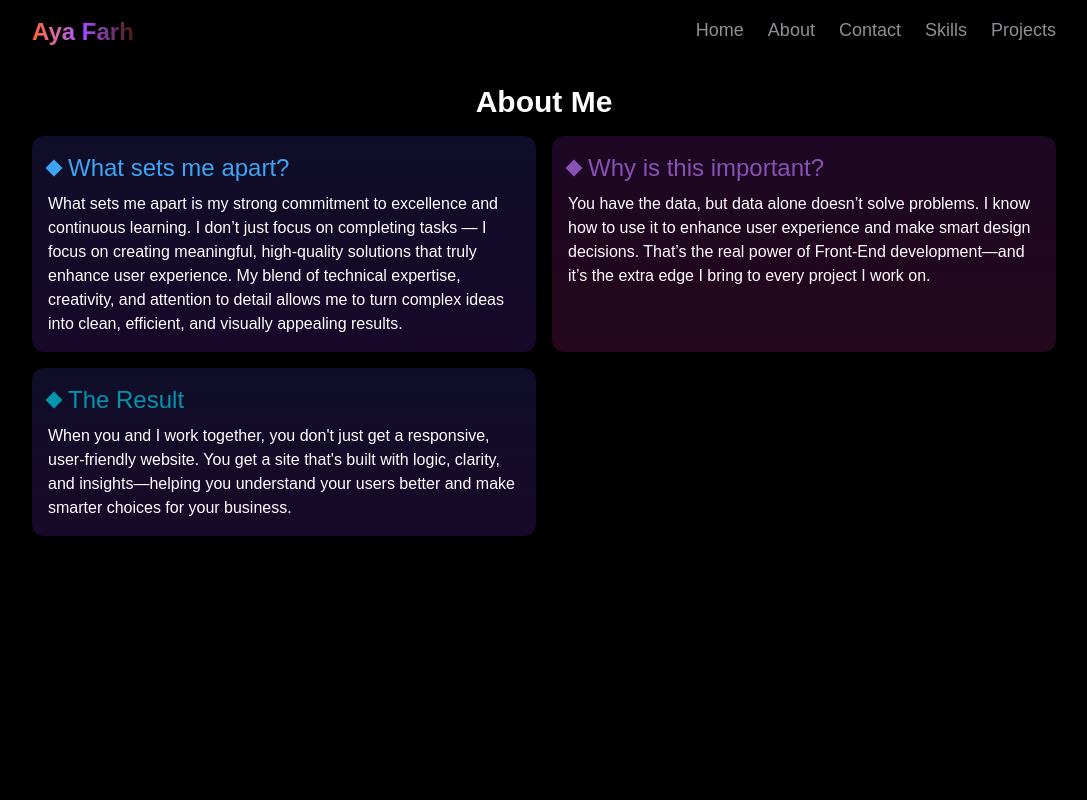
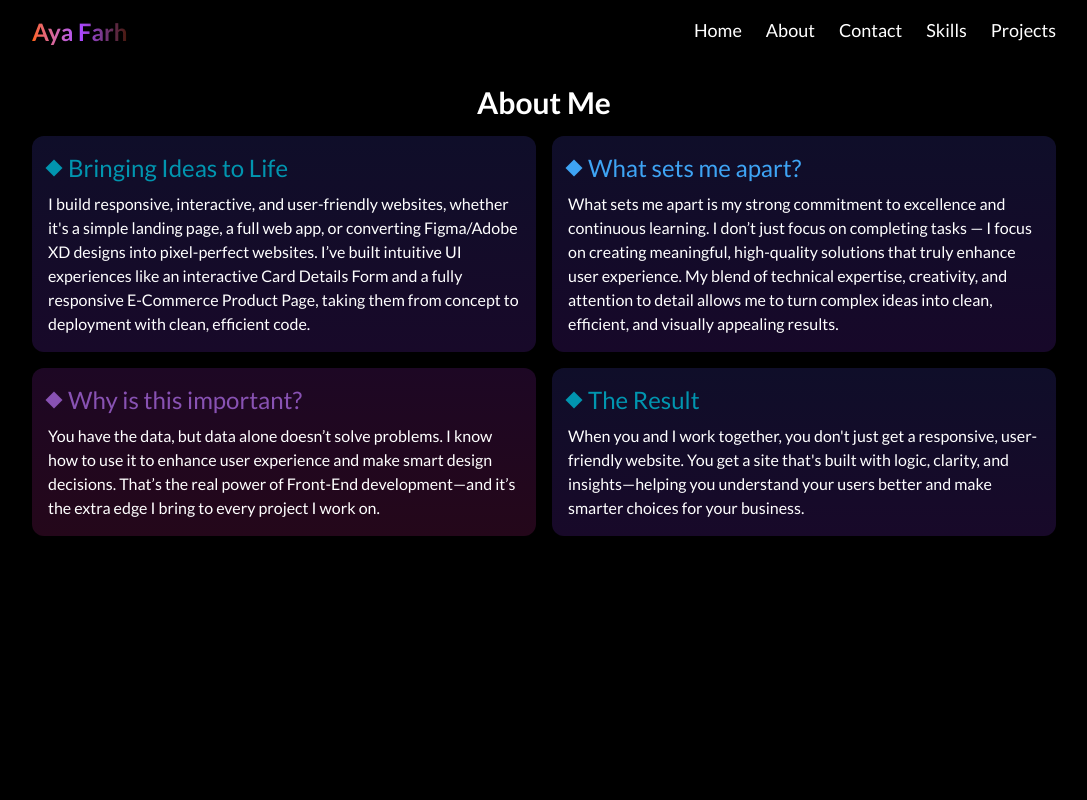
Before and after one commit to ayaFarh/protifolio, a Next.js app: page /About in a window 1280 px wide. Shown: the top 800 px of the page, without its empty margins (96-1183 px from the left). Built offline with nearby package versions, Linux system fonts and the light colour scheme.

Commit message:
update grid in skills and about pages

```diff
--- a/src/app/About/page.jsx
+++ b/src/app/About/page.jsx
@@ -7,6 +7,16 @@ import { fadeIn } from '../_utilites/fadeIn';
 export default function About() {
     const list=[
         {
+            name:"Bringing Ideas to Life",
+            details:"I build responsive, interactive, and user-friendly websites, whether it's a simple landing page, a full web app, or converting Figma/Adobe XD designs into pixel-perfect websites. I’ve built intuitive UI experiences like an interactive Card Details Form and a fully responsive E-Commerce Product Page, taking them from concept to deployment with clean, efficient code.",
+            colors:{
+                firstColor:"#0f0e29",
+            secondColor:"#180929",
+            thirdColor:"#0195af"
+               }
+        }
+
+        ,{
             name:"What sets me apart?",
           details:"What sets me apart is my strong commitment to excellence and continuous learning. I don’t just focus on completing tasks — I focus on creating meaningful, high-quality solutions that truly enhance user experience. My blend of technical expertise, creativity, and attention to detail allows me to turn complex ideas into clean, efficient, and visually appealing results.",
 colors:{
--- a/src/app/Contact/page.jsx
+++ b/src/app/Contact/page.jsx
@@ -1,13 +1,9 @@
 import React from 'react'
 import { FaWhatsapp } from "react-icons/fa6";
-import { CiLinkedin } from "react-icons/ci";
 import { TbBrandUpwork } from "react-icons/tb";
 import { CiMail } from "react-icons/ci";
 import { MdArrowOutward } from "react-icons/md";
-
-
-
-
+import { FiLinkedin } from "react-icons/fi";
 
 export default function Contact() {
     const contactList=[
@@ -51,7 +47,7 @@ export default function Contact() {
         {
             name:"Linkedin",
             text:"Connect Professionally",
-            icon:<CiLinkedin />,
+            icon:<FiLinkedin />,
             link:"https://www.linkedin.com/in/aya-mohamed-farh",
             linkText:"Connect",
              colors:{
@@ -75,7 +71,7 @@ export default function Contact() {
         {contactList.map((item,index)=>(
             <div key={index} className='relative p-4 rounded-lg space-y-1 hover:scale-105 transition-all duration-300 ease-in-out' style={{backgroundColor:item.colors.secondColor}} >
                 <div className='absolute top-0 right-0 w-6 h-6 rounded-tr-lg rounded-bl-xl' style={{backgroundColor:item.colors.firstColor}}></div>
-                <div className='p-1 rounded-lg w-fit text-3xl' style={{backgroundColor:item.colors.thirdColor}}>{item.icon}</div>
+                <div className='p-1 rounded-lg w-fit ' style={{backgroundColor:item.colors.thirdColor}}><span className='text-3xl'>{item.icon}</span></div>
                  <h3 className='' style={{color:item.colors.thirdColor}}>{item.name}</h3>
                  <p className='text-newGray'>{item.text}</p>
                  <div>
--- a/src/app/Skills/page.jsx
+++ b/src/app/Skills/page.jsx
@@ -129,14 +129,14 @@ export default function Skills() {
     ]
   return (
     <div className='bg-[#05080e] py-5' id='Skills'>
-      <div className='w-[70%] mx-auto space-y-4   '>
+      <div className='mainContainer mx-auto space-y-4   '>
    <div className='flex flex-col space-y-3 items-center justify-center'>
      <h2 className='text-3xl max-[377px]:text-xl text-center font-bold'>Skills & Expertise</h2>
     <p className='text-newGray max-[377px]:text-sm text-center'>A comprehensive toolkit for creating data-driven, responsive web applications</p>
    </div>
 {/* main content */}
     <div>
-     <div className='grid grid-cols-1 md:grid-cols-2 lg:grid-cols-3 gap-4 w-full' >
+     <div className='grid max-[570px]:grid-cols-1 grid-cols-2 md:grid-cols-2 [@media(min-width:1024px)_and_(max-width:1139px)]:grid-cols-3 lg:grid-cols-4 gap-4 w-full' >
     {
         listOfSkills.map((item,index)=>
        <div key={index} style={{ backgroundColor:item.colors.secondColor,borderColor:item.colors.firstColor}} className='relative hover:scale-105 transition-all duration-300 p-4 border-2 space-y-2 rounded-xl'>
--- a/src/app/_Component/Navbar.jsx
+++ b/src/app/_Component/Navbar.jsx
@@ -33,11 +33,11 @@ export default function Navbar() {
         </div>
 
         {/* Nav Links */}
-        <ul className="hidden gap-6 text-lg text-newGray relative md:flex">
+        <ul className="hidden gap-6 text-lg  relative md:flex">
           {navList.map((item, index) => (
             <li
               key={index}
-              className="cursor-pointer after:content-[''] after:w-0 hover:after:w-full after:h-[2px] after:bg-newGray after:block after:transition-all after:duration-500"
+              className="cursor-pointer after:content-[''] after:w-0 hover:after:w-full after:h-[2px] after:bg-white after:block after:transition-all after:duration-500"
             >
               {pathname === "/" ? (
                 <ScrollLink
--- a/src/app/_Component/PhoneMenu.jsx
+++ b/src/app/_Component/PhoneMenu.jsx
@@ -42,10 +42,10 @@ export default function PhoneMenu({setPhoneNav}) {
         <div className='cursor-pointer w-[70%] mx-auto ' onClick={()=>setPhoneNav(false)}>
             <IoMdClose className='text-2xl ml-auto text-white hover:text-primary-foreground transition-all duration-300 ease-in-out' />
         </div>
-         <ul className='fixed top-10 right-0 bottom-0  flex   gap-6  w-64 text-lg text-newGray  items-center justify-center flex-col'>
+         <ul className='fixed top-10 right-0 bottom-0  flex   gap-6  w-64 text-lg text-white  items-center justify-center flex-col'>
         {
             navList.map((item,index)=>
-                    <li key={index} className="after:content-[''] cursor-pointer after:w-0 hover:after:w-full after:h-[2px] after:bg-newGray after:block after:transition-all after:duration-500 ">
+                    <li key={index} className="after:content-[''] cursor-pointer after:w-0 hover:after:w-full after:h-[2px] after:bg-white after:block after:transition-all after:duration-500 ">
                   {pathname === "/" ? (
                 <ScrollLink
                   to={item.link}
--- a/src/app/globals.css
+++ b/src/app/globals.css
@@ -19,7 +19,7 @@ html{
 body {
   background: black;
   color: white;
-  font-family: Arial, Helvetica, sans-serif;
+  font-family: var(--font-lato), sans-serif;
 }
 
 @theme {
@@ -31,6 +31,8 @@ body {
   --color-accent-foreground:#019b4a;
   --color-success: #2486fe;
   --color-newGray:#8d9094;
+   --color-buttonColor: #d87a38;
+
 
 }
 .mainContainer{
@@ -40,7 +42,7 @@ body {
 
 @layer components {
   .btn {
-    @apply hover:bg-primary text-white py-2 px-6 rounded-lg
-              w-fit text-center border border-primary-foreground hover:border-primary transition-all duration-300 ease-in-out;
+    @apply hover:bg-buttonColor text-white py-2 px-6 rounded-lg
+              w-fit text-center border border-buttonColor hover:border-primary transition-all duration-300 ease-in-out;
   }
 }
--- a/src/app/layout.js
+++ b/src/app/layout.js
@@ -1,4 +1,4 @@
-import { Geist, Geist_Mono } from "next/font/google";
+import { Geist, Geist_Mono, Lato, Lora } from "next/font/google";
 import "./globals.css";
 import Navbar from "./_Component/Navbar";
 import Footer from "./_Component/Footer";
@@ -15,6 +15,18 @@ const geistMono = Geist_Mono({
   subsets: ["latin"],
 });
 
+const lato = Lato({
+  subsets: ["latin"],
+  weight: ["400", "700"],
+  variable: "--font-lato",
+});
+
+const lora = Lora({
+  subsets: ["latin"],
+  weight: ["400", "700"],
+  variable: "--font-lora",
+});
+
 export const metadata = {
   title: "Aya Farh",
   description: "Aya Farh Portfolio",
@@ -22,22 +34,20 @@ export const metadata = {
 
 export default function RootLayout({ children }) {
   return (
-    <html lang="en" className="scroll-smooth">
-      <body
-        className={`${geistSans.variable} ${geistMono.variable} antialiased relative `}
-      >
-        <Navbar/>
+    <html
+      lang="en"
+      className={`scroll-smooth ${geistSans.variable} ${geistMono.variable} ${lato.variable} ${lora.variable}`}
+    >
+      <body className="antialiased relative">
+        <Navbar />
 
-
-      <main className=" min-h-screen">
-          {children}
-        </main>
+        <main className="min-h-screen">{children}</main>
 
         <AnimatePresence>
-           <Arrow/>
+          <Arrow />
         </AnimatePresence>
 
-        <Footer/>
+        <Footer />
       </body>
     </html>
   );
```
